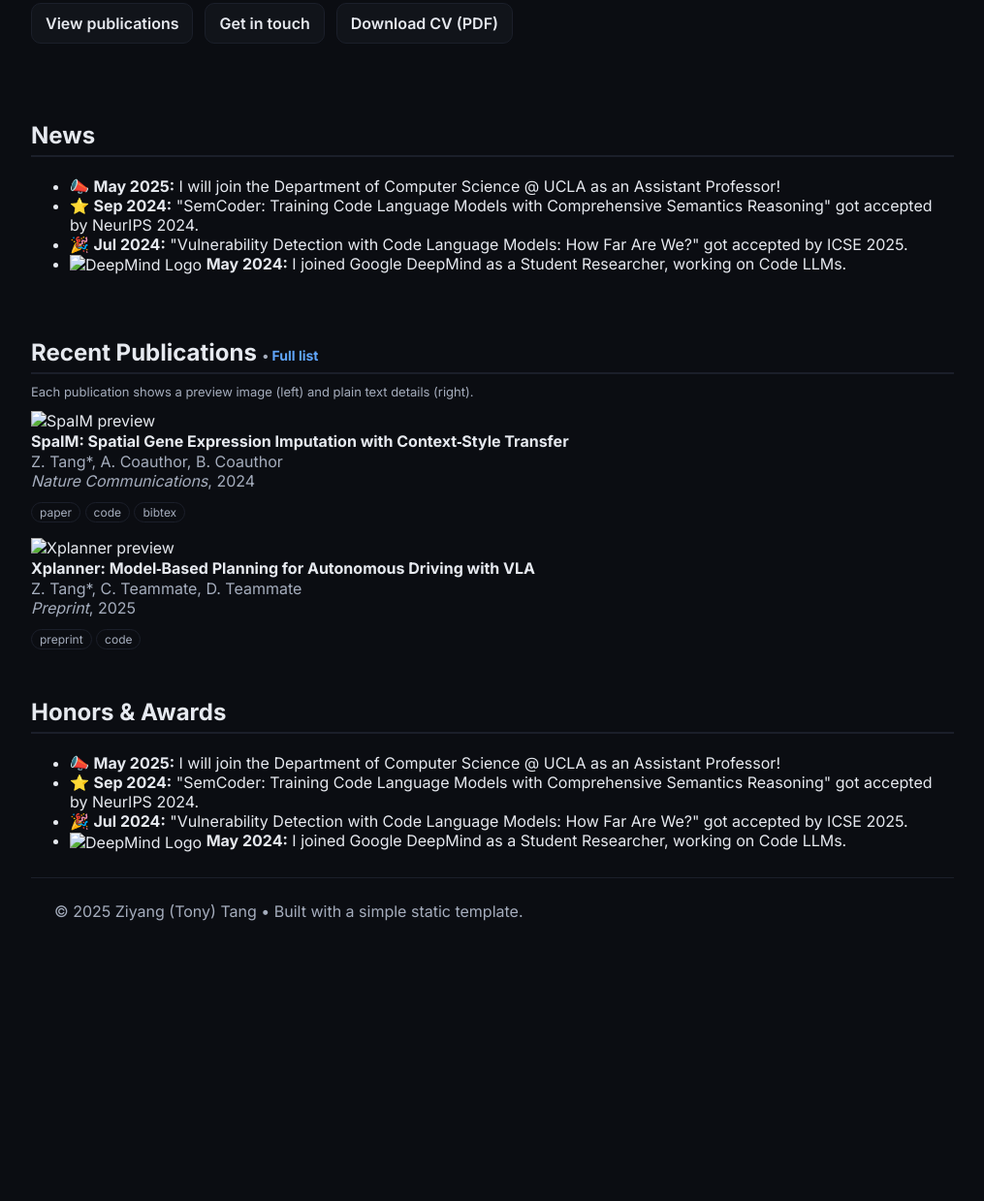
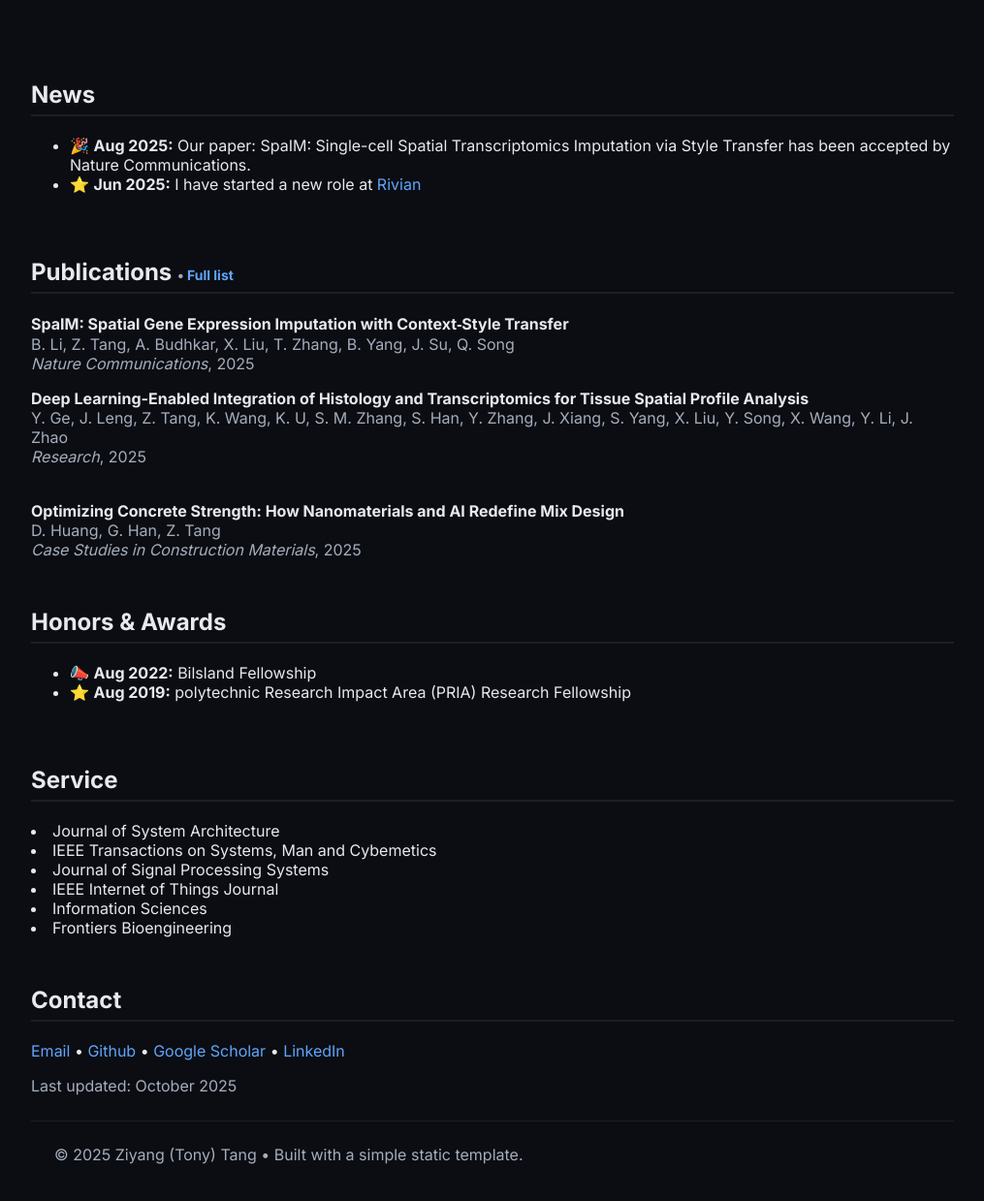
Before and after one commit to tonyyang1995/ZiyangTang.github.io, a plain HTML site: page index.html in a window 1280 px wide. Shown: the part 365-1604 px from the top of the page at 97% size, without its empty margins (132-1147 px from the left). Before the commit the page ends 1363 px from the top, so only its background shows below. Drawn offline with Linux system fonts and the light colour scheme.

Commit message:
update content

```diff
--- a/index.html
+++ b/index.html
@@ -41,6 +41,7 @@
     .news-title{font-weight:600; margin-bottom:6px}
     .news-desc{color:var(--text); line-height:1.4}
     .tag{display:inline-block; margin-top:6px; padding:2px 8px; border:1px solid var(--border); border-radius:999px; font-size:12px; color:var(--muted)}
+    section{scroll-margin-top: 80px;}
     footer{border-top:1px solid var(--border); margin-top:40px; padding:20px 0; color:var(--muted)}
     .btn{display:inline-flex; align-items:center; gap:8px; padding:10px 14px; border-radius:10px; border:1px solid var(--border); background:var(--panel); color:var(--text); font-weight:600}
     .btn:hover{transform:translateY(-1px)}
@@ -85,8 +86,7 @@
       <a href="#news">News</a>
       <a href="#publications">Publications</a>
       <a href="#awards">Awards</a>
-      <a href="#experience">Experience</a>
-      <a href="#talks">Talks</a>
+      <!-- <a href="#experience">Experience</a> -->
       <a href="#service">Service</a>
       <a href="#contact">Contact</a>
     </nav>
@@ -106,11 +106,6 @@
             <a href="https://hobi.med.ufl.edu/profile/song-qianqian/" target="_blank" rel="noreferrer">Prof. Qianqian Song</a>, and
             <a href="https://medicine.iu.edu/faculty/51979/su-jing" target="_blank" rel="noreferrer">Prof. Jing Su</a>.
         </p>
-        <div class="row" style="margin-top:10px">
-          <a class="btn" href="#publications">View publications</a>
-          <a class="btn" href="#contact">Get in touch</a>
-          <a class="btn" href="./Ziyang_Tang_CV.pdf" download>Download CV (PDF)</a>
-        </div>
       </div>
       <div>
         <img src="portrait.jpg" alt="Ziyang Tang portrait" />
@@ -121,56 +116,68 @@
     <section id="news" class="section">
       <h2>News</h2>
       <ul class="news-bullets">
-        <li>📣 <strong>May 2025:</strong> I will join the Department of Computer Science @ UCLA as an Assistant Professor!</li>
-        <li>⭐ <strong>Sep 2024:</strong> "SemCoder: Training Code Language Models with Comprehensive Semantics Reasoning" got accepted by NeurIPS 2024.</li>
-        <li>🎉 <strong>Jul 2024:</strong> "Vulnerability Detection with Code Language Models: How Far Are We?" got accepted by ICSE 2025.</li>
-        <li><img src="deepmind-logo.png" alt="DeepMind Logo" style="height:1em; vertical-align:middle;"> <strong>May 2024:</strong> I joined Google DeepMind as a Student Researcher, working on Code LLMs.</li>
+        <li>🎉 <strong>Aug 2025:</strong> Our paper: SpaIM: Single-cell Spatial Transcriptomics Imputation via Style Transfer has been accepted by Nature Communications.</li>
+        <li>⭐ <strong>Jun 2025:</strong> I have started a new role at <a href="https://rivian.com/our-company" target="_blank" rel="noreferrer">Rivian</a> </li>
       </ul>
     </section>
 
     <!-- Recent Publications -->
     <section id="publications" class="section">
-      <h2>Recent Publications <span style="font-size:14px; color:var(--muted)">• <a href="#full-publications">Full list</a></span></h2>
-        <div class="section-note">Each publication shows a preview image (left) and plain text details (right).</div>
+      <h2>Publications <span style="font-size:14px; color:var(--muted)">• <a href="https://scholar.google.com/citations?user=0lyfXlAAAAAJ&hl=en">Full list</a></span></h2>
+        <!-- <div class="section-note">Each publication shows a preview image (left) and plain text details (right).</div> -->
         <div class="pubs-list">
         <!-- Pub 1 -->
         <div class="pub-entry">
-          <img src="assets/papers/spaim.jpg" alt="SpaIM preview" />
+          <!-- <img src="assets/papers/spaim.jpg" alt="SpaIM preview" /> -->
           <div>
           <div><strong>SpaIM: Spatial Gene Expression Imputation with Context‑Style Transfer</strong></div>
-          <div style="color:var(--muted)">Z. Tang*, A. Coauthor, B. Coauthor</div>
-          <div style="color:var(--muted)"><em>Nature Communications</em>, 2024</div>
-          <div style="margin-top:6px">
+          <div style="color:var(--muted)">B. Li, Z. Tang, A. Budhkar, X. Liu, T. Zhang, B. Yang, J. Su, Q. Song</div>
+          <div style="color:var(--muted)"><em>Nature Communications</em>, 2025</div>
+          <!-- <div style="margin-top:6px">
             <a class="tag" href="#">paper</a>
             <a class="tag" href="#">code</a>
             <a class="tag" href="#">bibtex</a>
-          </div>
+          </div> -->
           </div>
           </div>
         <!-- Pub 2 -->
         <div class="pub-entry">
-          <img src="assets/papers/xplanner.jpg" alt="Xplanner preview" />
+          <!-- <img src="assets/papers/xplanner.jpg" alt="Xplanner preview" /> -->
           <div>
-          <div><strong>Xplanner: Model‑Based Planning for Autonomous Driving with VLA</strong></div>
-          <div style="color:var(--muted)">Z. Tang*, C. Teammate, D. Teammate</div>
-          <div style="color:var(--muted)"><em>Preprint</em>, 2025</div>
-          <div style="margin-top:6px">
+          <div><strong>Deep Learning-Enabled Integration of Histology and Transcriptomics for Tissue Spatial Profile Analysis</strong></div>
+          <div style="color:var(--muted)">Y. Ge, J. Leng, Z. Tang, K. Wang, K. U, S. M. Zhang, S. Han, Y. Zhang, J. Xiang, S. Yang, X. Liu, Y. Song, X. Wang, Y. Li, J. Zhao</div>
+          <div style="color:var(--muted)"><em>Research</em>, 2025</div>
+          <!-- <div style="margin-top:6px">
             <a class="tag" href="#">preprint</a>
             <a class="tag" href="#">code</a>
+          </div> -->
           </div>
+          </div>
+          <br>
+        </div>
+        <!-- Pub 3 -->
+        <div class="pub-entry">
+          <!-- <img src="assets/papers/xplanner.jpg" alt="Xplanner preview" /> -->
+          <div>
+          <div><strong>Optimizing Concrete Strength: How Nanomaterials and AI Redefine Mix Design</strong></div>
+          <div style="color:var(--muted)">D. Huang, G. Han, Z. Tang</div>
+          <div style="color:var(--muted)"><em>Case Studies in Construction Materials</em>, 2025</div>
+          <!-- <div style="margin-top:6px">
+            <a class="tag" href="#">preprint</a>
+            <a class="tag" href="#">code</a>
+          </div> -->
           </div>
           </div>
         </div>
+
     </section>
 
     <!-- Honors & Awards -->
     <section id="awards" class="section">
       <h2>Honors & Awards</h2>
       <ul class="awards-bullets">
-        <li>📣 <strong>May 2025:</strong> I will join the Department of Computer Science @ UCLA as an Assistant Professor!</li>
-        <li>⭐ <strong>Sep 2024:</strong> "SemCoder: Training Code Language Models with Comprehensive Semantics Reasoning" got accepted by NeurIPS 2024.</li>
-        <li>🎉 <strong>Jul 2024:</strong> "Vulnerability Detection with Code Language Models: How Far Are We?" got accepted by ICSE 2025.</li>
-        <li><img src="deepmind-logo.png" alt="DeepMind Logo" style="height:1em; vertical-align:middle;"> <strong>May 2024:</strong> I joined Google DeepMind as a Student Researcher, working on Code LLMs.</li>
+        <li>📣 <strong>Aug 2022:</strong> Bilsland Fellowship</li>
+        <li>⭐ <strong>Aug 2019:</strong> polytechnic Research Impact Area (PRIA) Research Fellowship</li>
       </ul>
     </section>
 
@@ -199,6 +206,25 @@
       </div>
     </section> -->
 
+    <section id="Service" class="section">
+       <h2>Service</h2>
+          <li>Journal of System Architecture</li>
+          <li>IEEE Transactions on Systems, Man and Cybemetics</li>
+          <li>Journal of Signal Processing Systems </li>
+          <li>IEEE Internet of Things Journal</li>
+          <li>Information Sciences </li>
+          <li>Frontiers Bioengineering </li>
+    </section>
+
+    <section id="contact" class="section">
+       <h2>Contact</h2>
+            <a href="tangziyang666@gmail.com">Email</a>
+            • <a href="https://github.com/tonyyang1995" target="_blank" rel="noreferrer">Github</a>
+            • <a href="https://scholar.google.com/citations?user=0lyfXlAAAAAJ&hl=en" target="_blank" rel="noreferrer">Google Scholar</a>
+            • <a href="https://www.linkedin.com/in/ziyang-tang/" target="_blank" rel="noreferrer">LinkedIn</a>
+          <p style="color:var(--muted)">Last updated: <span id="lastUpdated"></span></p>
+     </section>
+
     <footer class="container">
       <div>© <span id="year"></span> Ziyang (Tony) Tang • Built with a simple static template.</div>
     </footer>
```
